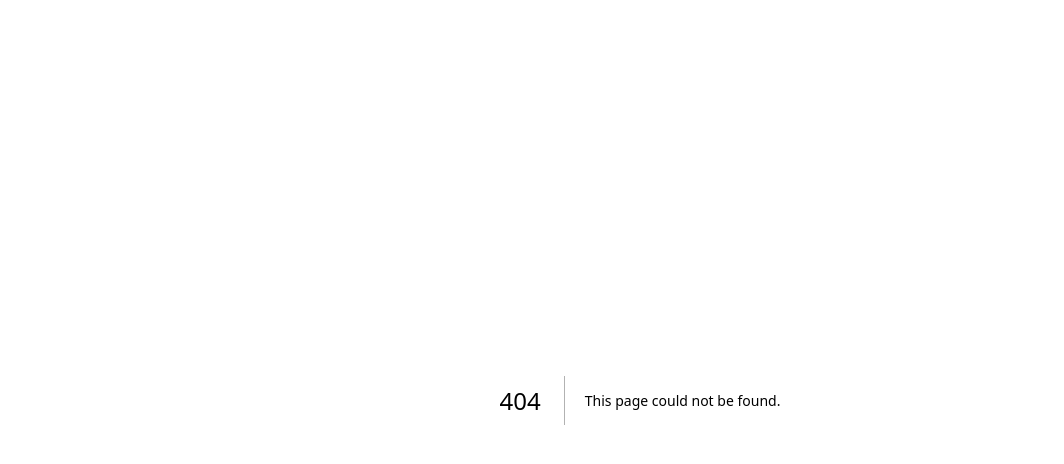
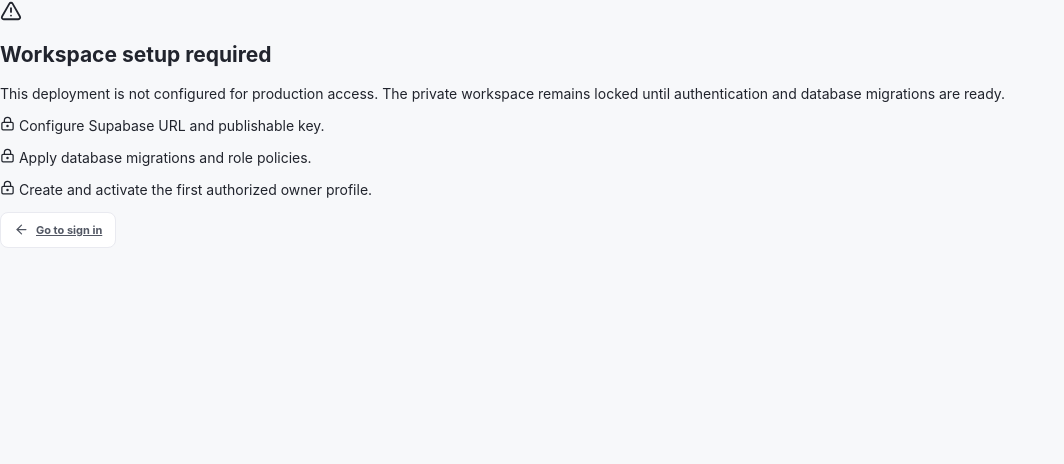
Before and after one commit to nexus-appshub/homair-office-ai-agent, a Next.js app: page /setup-required in a window 1280 px wide. Before the commit this address had no page. Shown: the top 464 px of the page, without its empty margins (0-1064 px from the left). Built offline with nearby package versions, Linux system fonts and the light colour scheme.

Commit message:
feat: add authenticated office foundation (app/setup-required/page.tsx)

```diff
--- /dev/null
+++ b/app/setup-required/page.tsx
@@ -0,0 +1,20 @@
+import Link from "next/link";
+import { AlertTriangle, ArrowLeft, LockKeyhole } from "lucide-react";
+
+export default function SetupRequiredPage() {
+  return (
+    <main className="login-page">
+      <section className="login-card setup-required-card">
+        <div className="login-lock warning-lock"><AlertTriangle size={22}/></div>
+        <h1>Workspace setup required</h1>
+        <p className="login-description">This deployment is not configured for production access. The private workspace remains locked until authentication and database migrations are ready.</p>
+        <div className="setup-required-list">
+          <p><LockKeyhole size={15}/> Configure Supabase URL and publishable key.</p>
+          <p><LockKeyhole size={15}/> Apply database migrations and role policies.</p>
+          <p><LockKeyhole size={15}/> Create and activate the first authorized owner profile.</p>
+        </div>
+        <Link className="button button-secondary login-submit" href="/login"><ArrowLeft size={15}/> Go to sign in</Link>
+      </section>
+    </main>
+  );
+}
```
